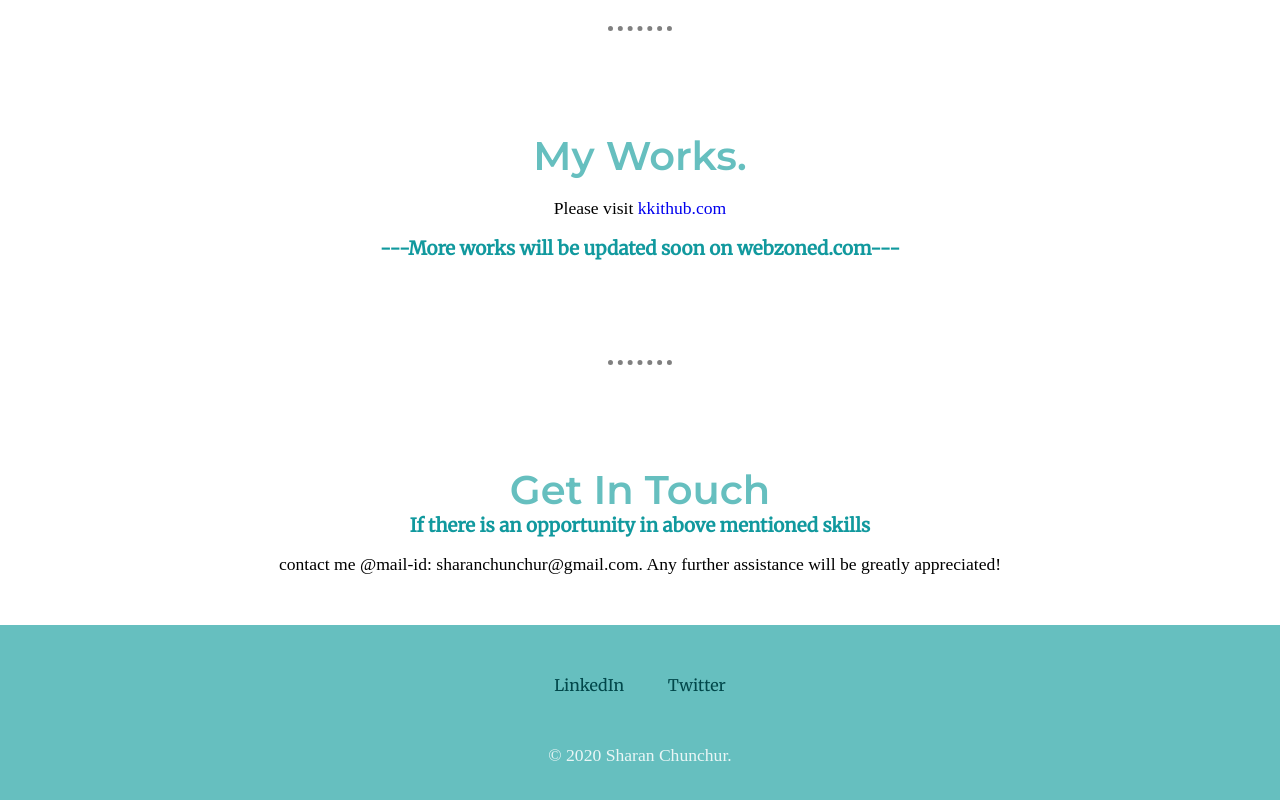
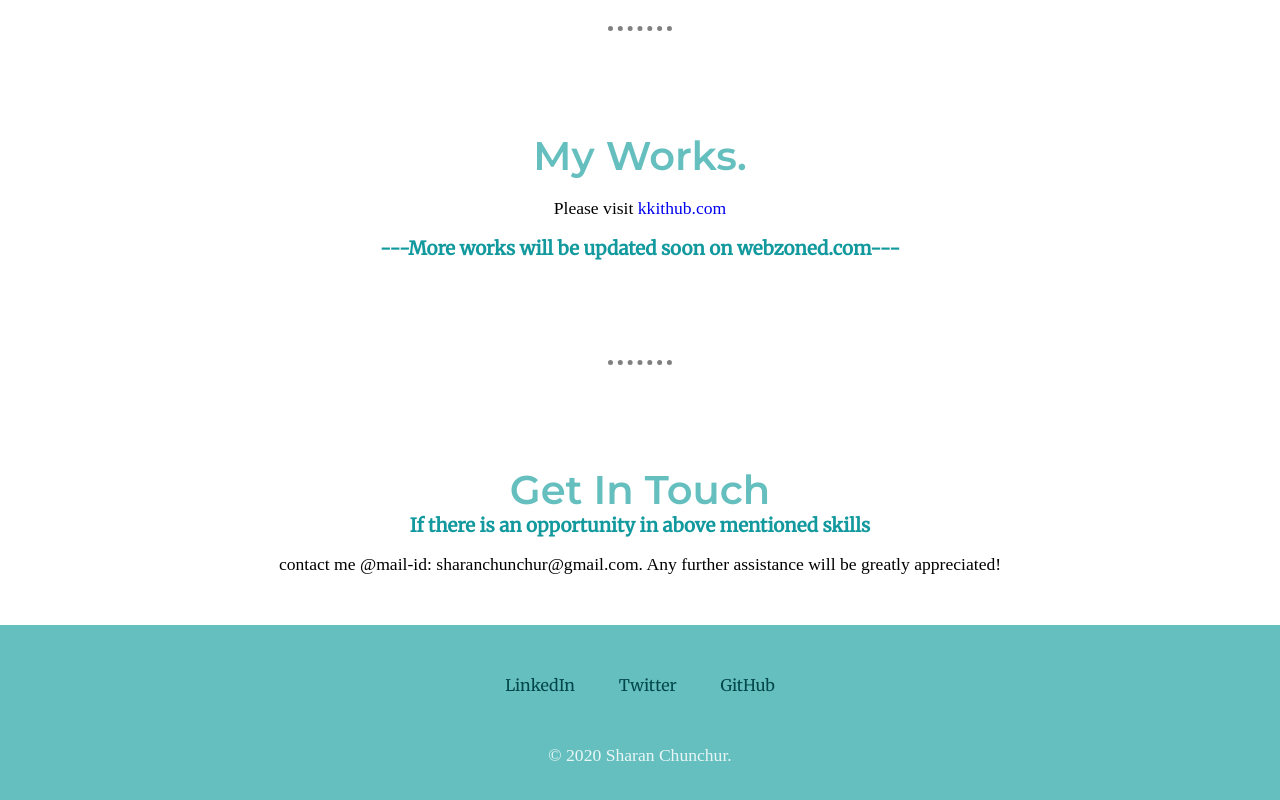
Before and after one commit to sharan-chunchur/knowMe, a plain HTML site: page index.html in a window 1280 px wide. Shown: the part 2187-2987 px from the top of the page. Drawn offline with Linux system fonts and the light colour scheme; a web font is replaced by a local one.

Commit message:
Update index.html

```diff
--- a/index.html
+++ b/index.html
@@ -71,6 +71,7 @@
     <div class="bottom-container">
       <a class="footer-link" href="https://www.linkedin.com/in/sharan-chunchur-93917a197/">LinkedIn</a>
       <a class="footer-link" href="https://twitter.com/chunchur_sharan">Twitter</a>
+      <a class="footer-link" href="https://github.com/sharan-chunchur">GitHub</a>
       <p class= "copyright">© 2020 Sharan Chunchur.</p>
     </div>
 
```
